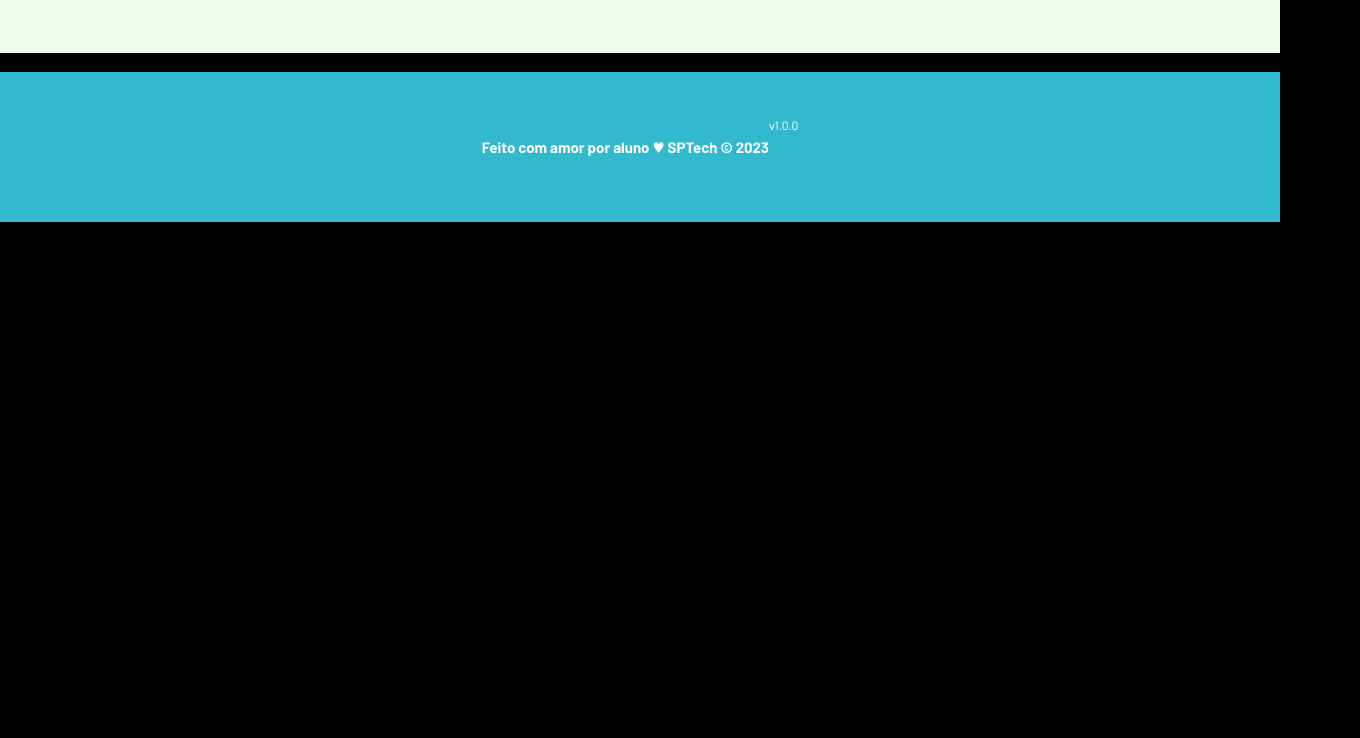
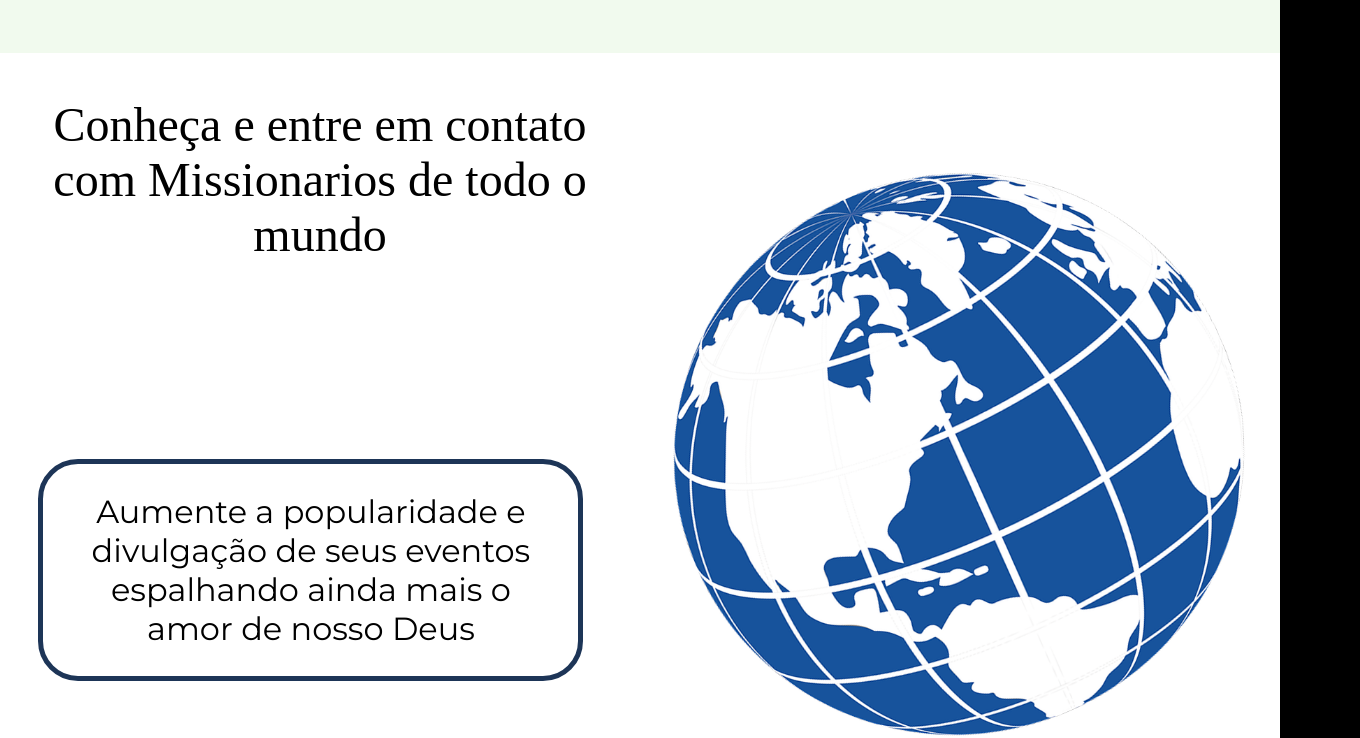
Before and after one commit to Gabriel-Akira-Endo/HolyFire, a website: page public/index.html in a window 1280 px wide. Shown: the part 3209-3947 px from the top of the page, 1360 px wide, since content can reach past the window. Before the commit the page ends 3431 px from the top, so only its background shows below. Drawn offline with Linux system fonts and the light colour scheme; a web font is replaced by a local one.

```diff
--- a/public/css/estilo.css
+++ b/public/css/estilo.css
@@ -280,9 +280,48 @@
 line-height: normal;
 }
 .Missionario{
-
+height: 100vh;
+width: 100%;
+background-color: #fff;
+display: flex;
+flex-direction: row;
 }
-
+.textos_miss{
+  width: 50%;
+  padding: 3%;
+}
+.titulo_miss{
+  padding-top: 1%;
+  text-align: center;
+  width: 100%;
+  color: #000;
+font-family: Notable;
+font-size: 3rem;
+font-style: normal;
+font-weight: 400;
+line-height: normal;
+height: 50%;
+}
+.texto_dentro_miss{
+padding: 5%;
+  border-radius: 40px;
+border: 5px solid #1D3557;
+background: rgba(217, 217, 217, 0.00);
+  width: 85%;
+  color: #000;
+text-align: center;
+font-family: Montserrat;
+font-size: 2rem;
+font-style: normal;
+font-weight: 400;
+line-height: normal;
+}
+.img_miss{
+  width: 50%;
+  display: flex;
+  justify-content: center;
+  align-content: center;
+}
 
 
 
--- a/public/index.html
+++ b/public/index.html
@@ -106,7 +106,13 @@
   </div>
 </div>
 <div class="Missionario">
-  asda
+  <div class="textos_miss">
+    <div class="titulo_miss">Conheça e entre em contato com Missionarios de todo o mundo</div>
+    <div class="texto_dentro_miss">Aumente a popularidade e divulgação de seus eventos espalhando ainda mais o amor de nosso Deus </div>
+  </div>
+  <div class="img_miss">
+    <img src="assets/imgs/globo_miss.png" alt="">
+  </div>
 </div>
   <div class="footer">
     <div class="container">
```
Also changed, not shown: public/assets/imgs/globo_miss.png (added).
